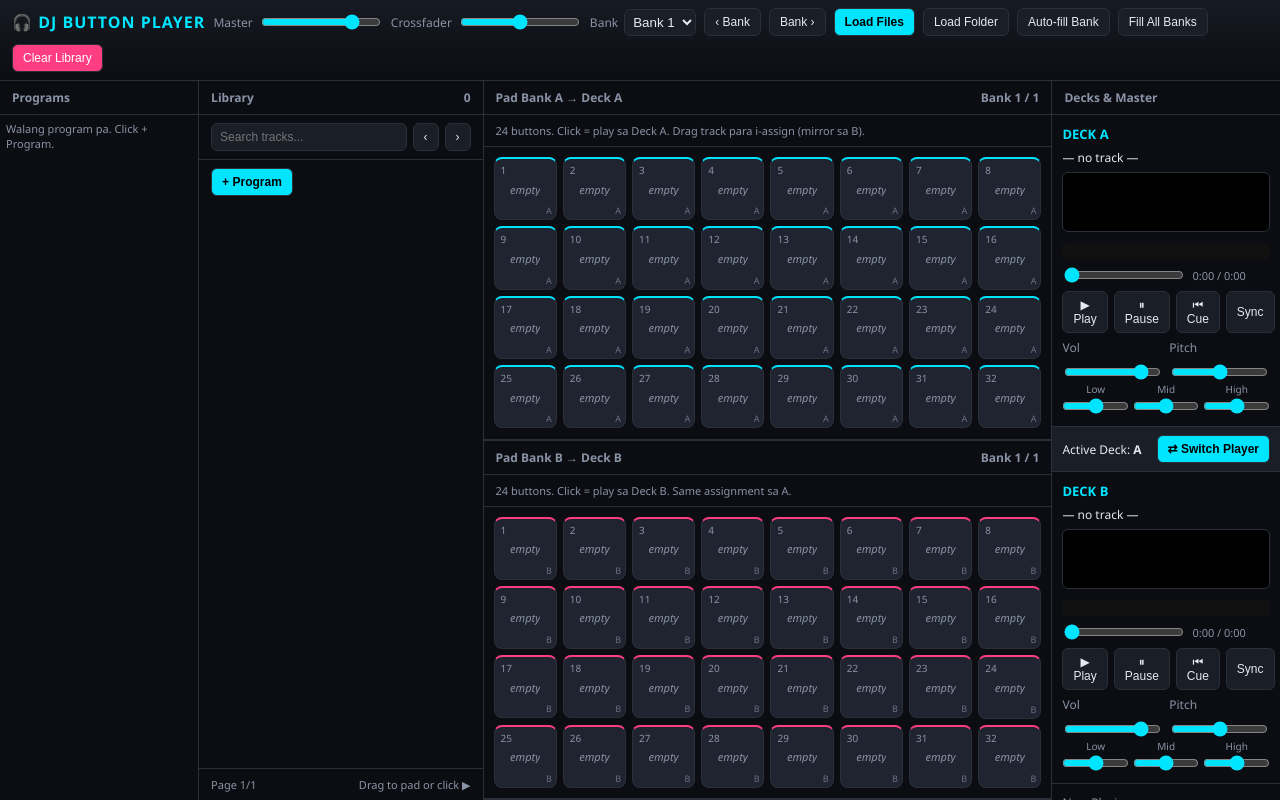
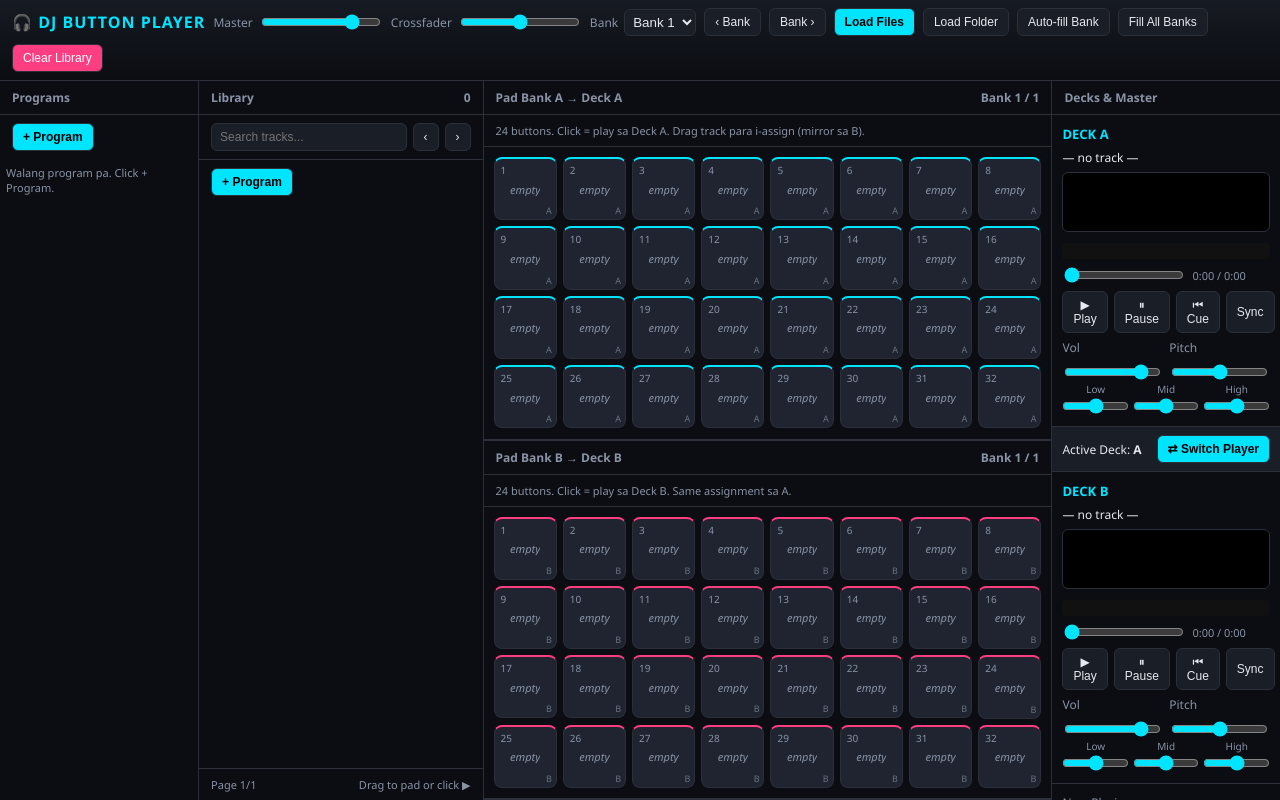
Before and after one commit to projectlabtest/dj-music-player-native, an Electron app: page index.html in a window 1280 px wide. Drawn offline with Linux system fonts and the light colour scheme.

Commit message:
Restore + Program button

```diff
--- a/index.html
+++ b/index.html
@@ -114,6 +114,9 @@
     <!-- Programs Sidebar -->
     <div class="col">
       <div class="col-head">Programs</div>
+      <div class="lib-footer" style="border-top:none;">
+        <button id="newEvent" class="primary">+ Program</button>
+      </div>
       <div class="program-list" id="programList"></div>
     </div>
     <!-- Library -->
@@ -821,6 +824,7 @@ async function init(){
 
 
 
+  document.getElementById('newEvent').addEventListener('click',newEvent);
   document.getElementById('prevBank').addEventListener('click',()=>{if(currentBank>0){currentBank--;document.getElementById('bankSelect').value=currentBank;renderPads();}});
   document.getElementById('nextBank').addEventListener('click',()=>{if(currentBank<totalBanks()-1){currentBank++;document.getElementById('bankSelect').value=currentBank;renderPads();}});
   const sd2=document.getElementById('switchDeck2');
```
